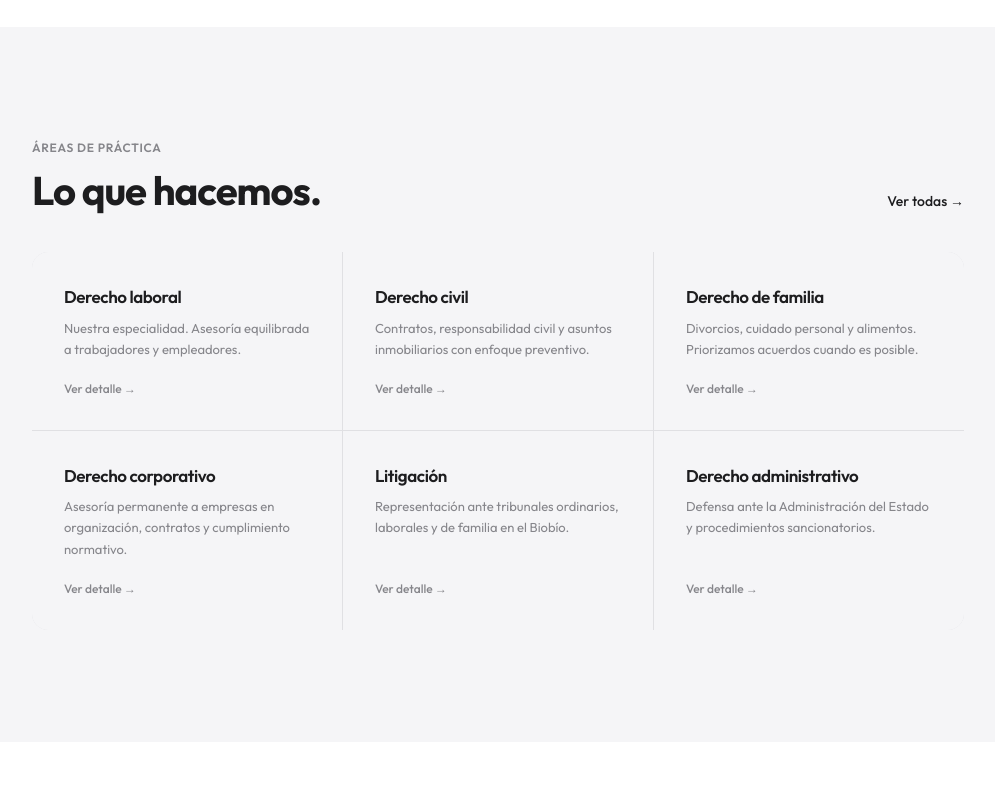
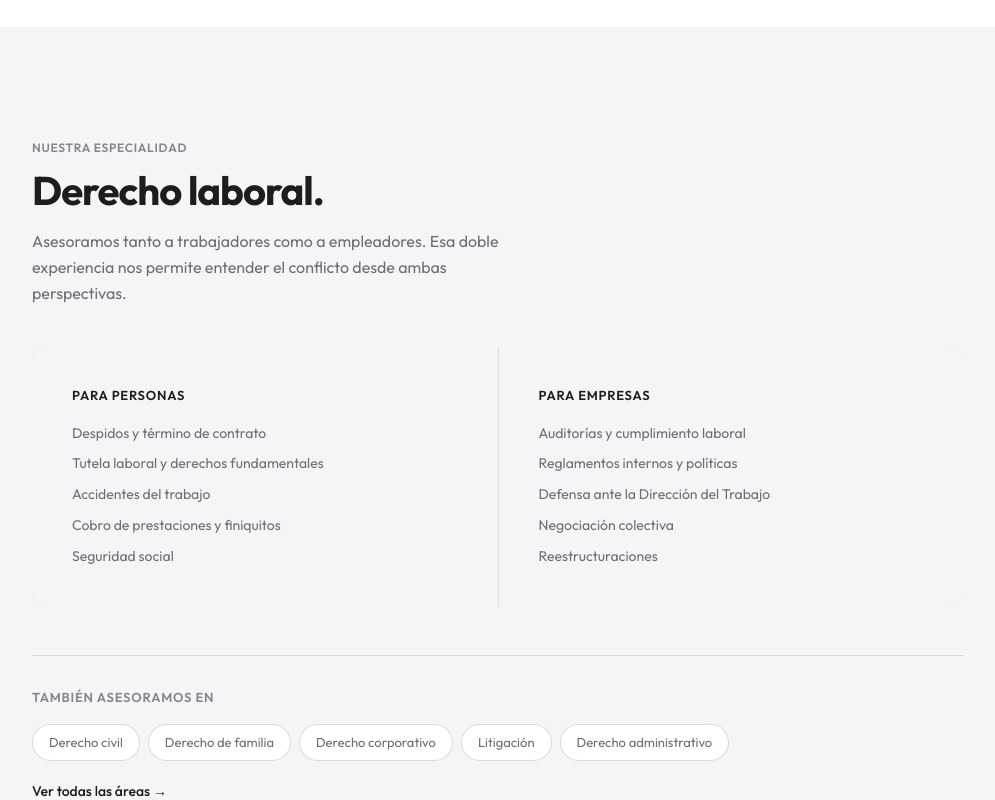
Before and after one commit to lcartercsu/PWeb, a Next.js app: page / in a window 1280 px wide. Shown: the part 980-1780 px from the top of the page, without its empty margins (142-1137 px from the left). Built offline with nearby package versions, Linux system fonts and the light colour scheme.

Commit message:
Refoca seccion de areas en derecho laboral como especialidad principal
Reemplaza grid de 6 areas iguales por seccion enfocada en laboral
con columnas personas/empresas y pills secundarias para las demas areas.

Co-Authored-By: Claude Sonnet 4.6 <noreply@anthropic.com>

```diff
--- a/app/page.tsx
+++ b/app/page.tsx
@@ -57,50 +57,63 @@ export default function HomePage() {
         </div>
       </section>
 
-      {/* ── Áreas ─────────────────────────────────────────── */}
+      {/* ── Derecho laboral ──────────────────────────────── */}
       <section className="bg-gray-50 py-20 md:py-28">
         <div className="mx-auto max-w-site px-6">
-          <div className="flex items-end justify-between">
-            <div>
-              <p className="label">Áreas de práctica</p>
-              <h2 className="mt-3 text-[32px] font-bold leading-[1.08] tracking-tight text-gray-900 md:text-[40px]">
-                Lo que hacemos.
-              </h2>
+          <p className="label">Nuestra especialidad</p>
+          <h2 className="mt-3 text-[32px] font-bold leading-[1.08] tracking-tight text-gray-900 md:text-[40px]">
+            Derecho laboral.
+          </h2>
+          <p className="mt-4 max-w-[480px] text-[16px] leading-relaxed text-gray-600">
+            Asesoramos tanto a trabajadores como a empleadores. Esa doble
+            experiencia nos permite entender el conflicto desde ambas
+            perspectivas.
+          </p>
+
+          <div className="mt-10 grid gap-px overflow-hidden rounded-2xl bg-gray-200/60 sm:grid-cols-2">
+            <div className="bg-gray-50 p-7 md:p-10">
+              <p className="text-[13px] font-semibold uppercase tracking-[0.06em] text-gray-900">Para personas</p>
+              <ul className="mt-4 space-y-2 text-[14px] leading-relaxed text-gray-600">
+                <li>Despidos y término de contrato</li>
+                <li>Tutela laboral y derechos fundamentales</li>
+                <li>Accidentes del trabajo</li>
+                <li>Cobro de prestaciones y finiquitos</li>
+                <li>Seguridad social</li>
+              </ul>
+            </div>
+            <div className="bg-gray-50 p-7 md:p-10">
+              <p className="text-[13px] font-semibold uppercase tracking-[0.06em] text-gray-900">Para empresas</p>
+              <ul className="mt-4 space-y-2 text-[14px] leading-relaxed text-gray-600">
+                <li>Auditorías y cumplimiento laboral</li>
+                <li>Reglamentos internos y políticas</li>
+                <li>Defensa ante la Dirección del Trabajo</li>
+                <li>Negociación colectiva</li>
+                <li>Reestructuraciones</li>
+              </ul>
+            </div>
+          </div>
+
+          <div className="mt-12 border-t border-gray-200/80 pt-8">
+            <p className="text-[13px] font-semibold uppercase tracking-[0.06em] text-gray-500">
+              También asesoramos en
+            </p>
+            <div className="mt-4 flex flex-wrap gap-2">
+              {areas.filter(a => !a.featured).map((area) => (
+                <span
+                  key={area.slug}
+                  className="rounded-full bg-white px-4 py-2 text-[13px] text-gray-600 border border-gray-200/80"
+                >
+                  {area.title}
+                </span>
+              ))}
             </div>
             <Link
               href="/areas"
-              className="hidden text-[14px] font-medium text-gray-900 hover:text-gray-600 sm:block"
+              className="mt-5 inline-flex text-[14px] font-medium text-gray-900 hover:text-gray-600"
             >
-              Ver todas →
+              Ver todas las áreas →
             </Link>
           </div>
-
-          <div className="mt-10 grid gap-px overflow-hidden rounded-2xl bg-gray-200/60 sm:grid-cols-2 md:grid-cols-3">
-            {areas.slice(0, 6).map((area) => (
-              <Link
-                key={area.slug}
-                href="/areas"
-                className="group flex flex-col gap-2 bg-gray-50 p-6 transition-colors hover:bg-white md:p-8"
-              >
-                <h3 className="text-[17px] font-semibold tracking-tight text-gray-900">
-                  {area.title}
-                </h3>
-                <p className="text-[13px] leading-relaxed text-gray-500">
-                  {area.summary}
-                </p>
-                <span className="mt-auto pt-3 text-[12px] font-medium text-gray-500 transition-colors group-hover:text-gray-900">
-                  Ver detalle →
-                </span>
-              </Link>
-            ))}
-          </div>
-
-          <Link
-            href="/areas"
-            className="mt-6 inline-flex text-[14px] font-medium text-gray-900 hover:text-gray-600 sm:hidden"
-          >
-            Ver todas las áreas →
-          </Link>
         </div>
       </section>
 
```
